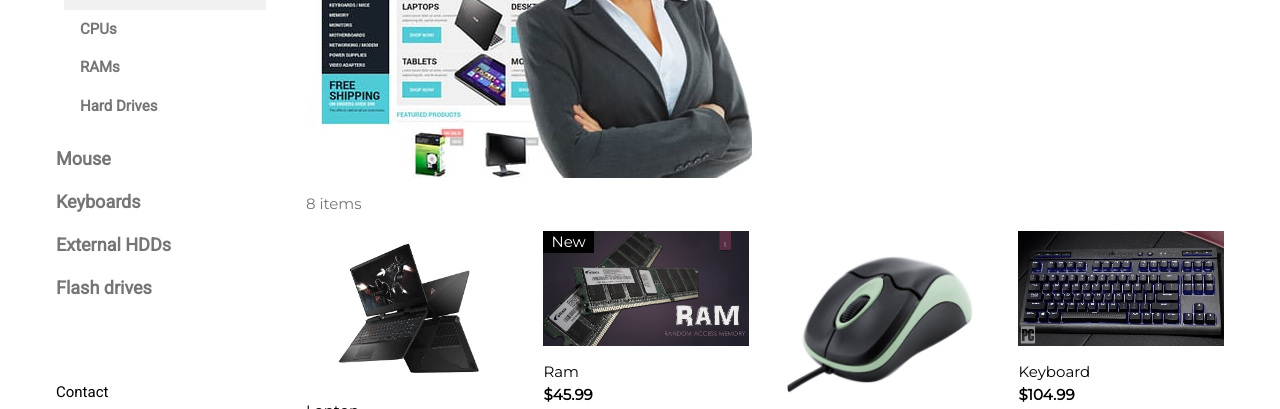
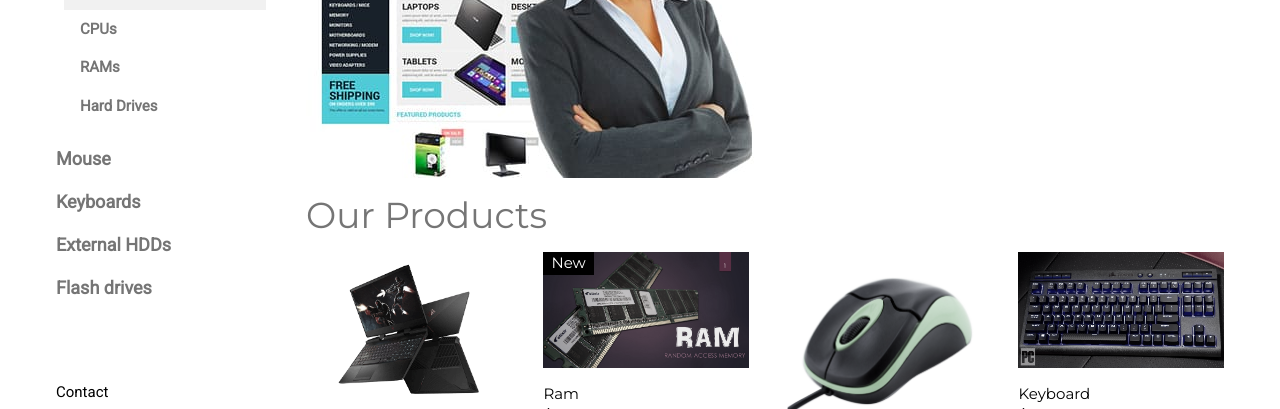
Before and after one commit to cd4success/lanre, a plain HTML site: page index.html in a window 1280 px wide. Shown: the part 322-731 px from the top of the page. Drawn offline with nearby package versions, Linux system fonts and the light colour scheme.

Commit message:
Changed our items to Our Products

```diff
--- a/index.html
+++ b/index.html
@@ -1,6 +1,6 @@
 <!DOCTYPE html>
 <html>
-<title>VSHC</title>
+<title>VSHC Online Store</title>
 <meta charset="UTF-8">
 <meta name="viewport" content="width=device-width, initial-scale=1">
 <link rel="stylesheet" href="https://www.w3schools.com/w3css/4/w3.css">
@@ -76,7 +76,7 @@ body,h1,h2,h3,h4,h5,h6,.w3-wide {font-family: "Montserrat", sans-serif;}
   </div>
 
   <div class="w3-container w3-text-grey" id="jeans">
-    <p>8 items</p>
+    <h1>Our Products</h1>
   </div>
 
   <!-- Product grid -->
```
